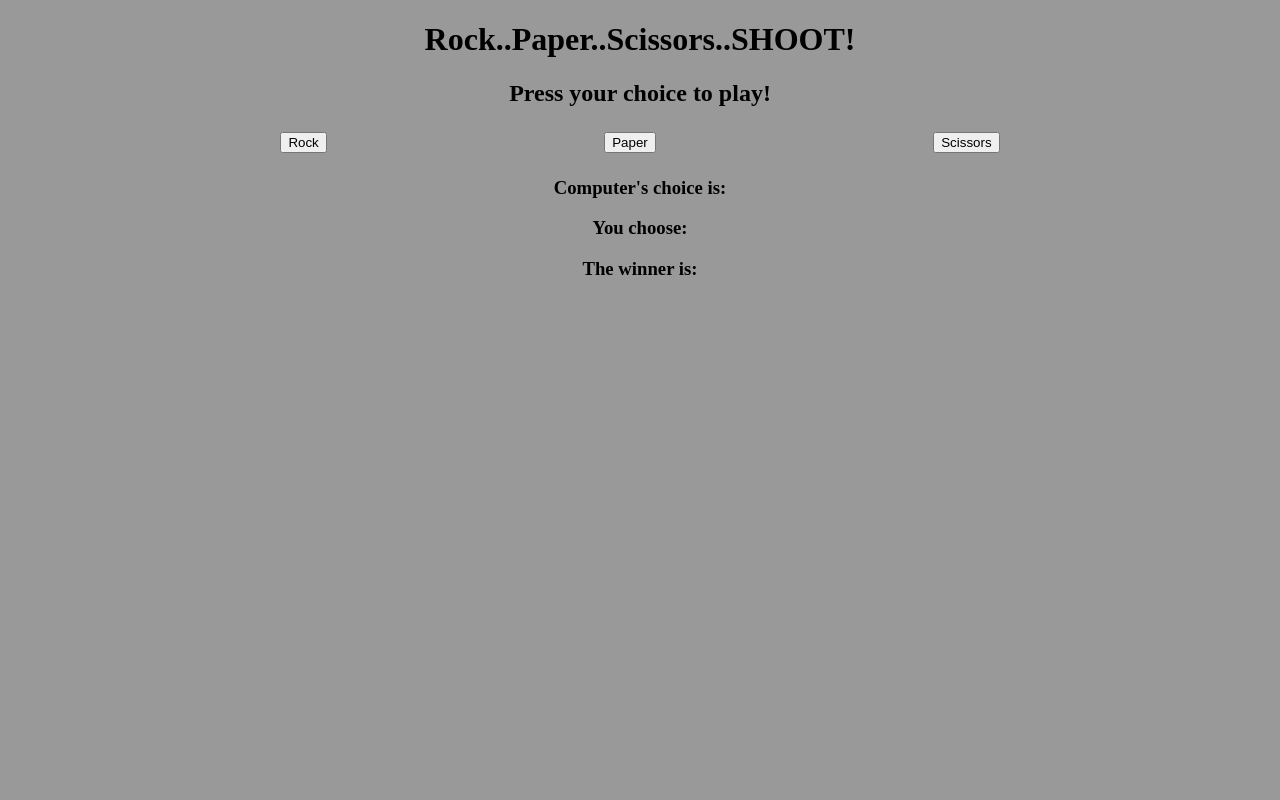
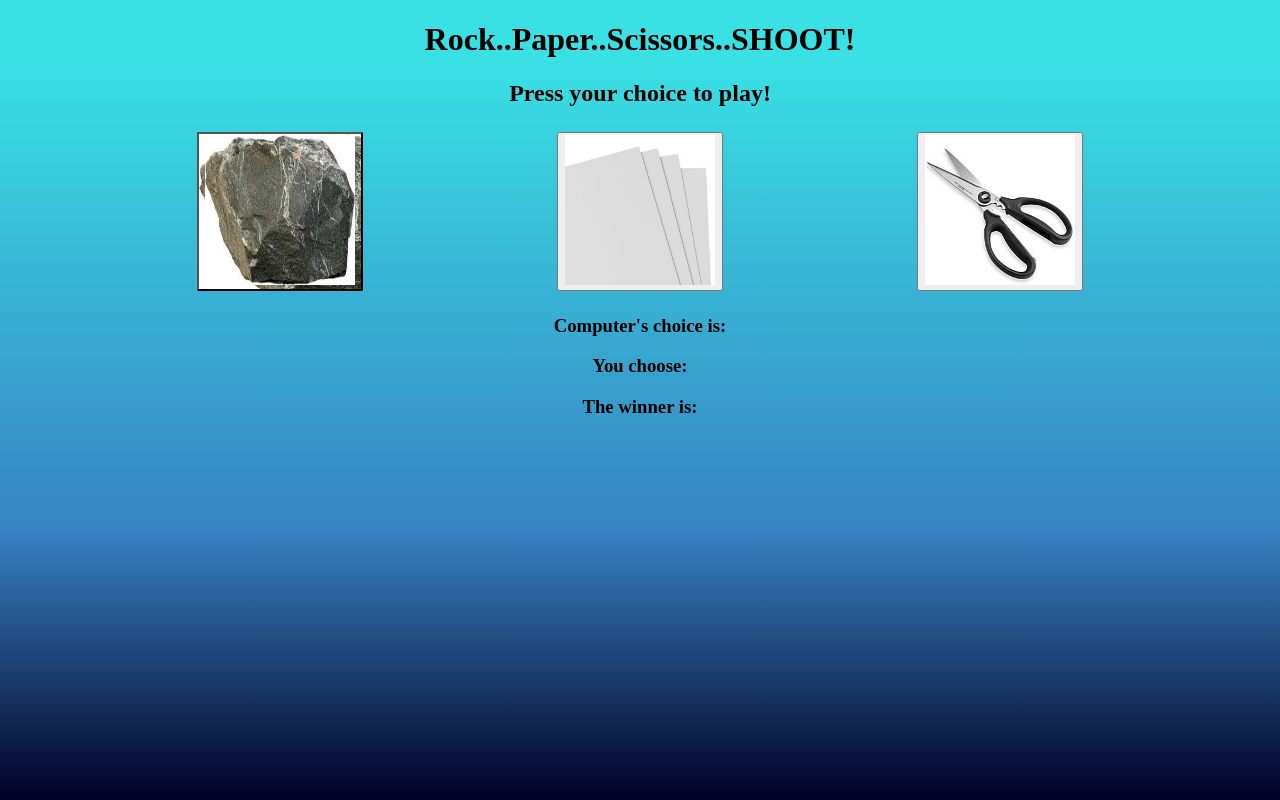
Before and after one commit to SoulofHorus/kh-rpsgame, a plain HTML site: page index.html in a window 1280 px wide. Drawn offline with Linux system fonts and the light colour scheme.

Commit message:
added images

```diff
--- a/css/style.css
+++ b/css/style.css
@@ -1,7 +1,8 @@
 html{
   width:100%;
   height:100%;
-  background-color: #999;
+  background: rgb(2,0,36);
+  background: linear-gradient(0deg, rgba(2,0,36,1) 0%, rgba(55,131,195,1) 34%, rgba(57,224,228,1) 92%);
 }
 h1{
   text-align:center;
@@ -18,7 +19,7 @@ p{
 }
 
 .rock-button{
-    cursor:pointer;
+    background-image: url(../img/rock.jpg);
 }
 
 
--- a/index.html
+++ b/index.html
@@ -10,13 +10,13 @@
     <h2>Press your choice to play!</h2>
     <div class="row">
       <div class="column">
-        <button type="button" class="rock-button" onclick="play('rock')">Rock</button>
+        <button type="button" class="rock-button" onclick="play('rock')"><img src="img/rock.jpg" alt="rock-pic" width=150px height=150px></button>
       </div>
       <div class="column">
-        <button type="button" class="paper-button" onclick="play('paper')">Paper</button>
+        <button type="button" class="paper-button" onclick="play('paper')"><img src="img/paper.jpg" alt="paper-pic" width=150px height=150px></button>
       </div>
       <div class="column">
-        <button type="button" class="scissors-button" onclick="play('scissors')">Scissors</button>
+        <button type="button" class="scissors-button" onclick="play('scissors')"><img src="img/scissors.jpg" alt="scissors-pic" width=150px height=150px></button>
       </div>
      </div>
     <div class="results">
```
Also changed, not shown: img/paper2.jpg (added), img/rock2.png (added), img/scissors2.jpg (added).
